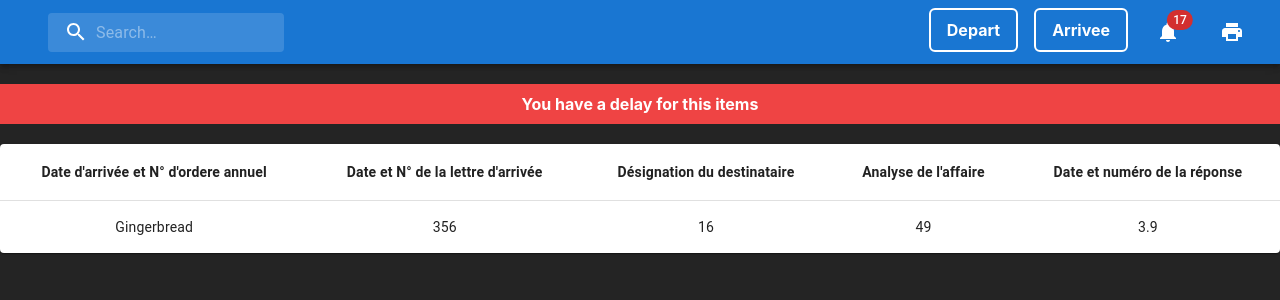
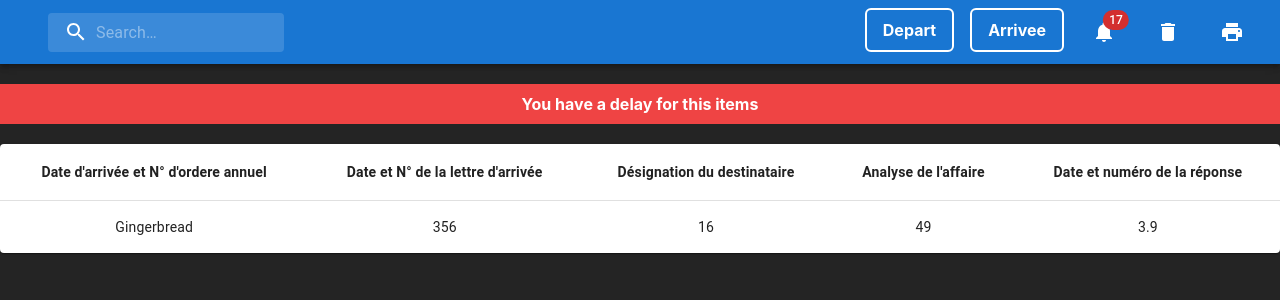
Before and after one commit to mustaphachqoubi/baladia_program, a React (Vite) app: page / in a window 1280 px wide. Shown: the top 300 px of the page. Built offline with nearby package versions, Linux system fonts and the light colour scheme.

Commit message:
i added the delete option

```diff
--- a/src/components/Navbar.jsx
+++ b/src/components/Navbar.jsx
@@ -21,6 +21,7 @@ import EmailIcon from "@mui/icons-material/Email";
 import { Link, useLocation } from "react-router-dom";
 import AddCircleIcon from '@mui/icons-material/AddCircle';
 import RemoveCircleIcon from '@mui/icons-material/RemoveCircle';
+import DeleteIcon from '@mui/icons-material/Delete';
 
 const Search = styled("div")(({ theme }) => ({
   position: "relative",
@@ -99,6 +100,10 @@ export const Navbar = ({ setFormDisplay, formDisplay }) => {
     formDisplay === "hidden" ? setFormDisplay("flex") : setFormDisplay("hidden")
   }
 
+  const handleDelete = () => {
+
+  }
+
   const location = useLocation()
 
 
@@ -156,6 +161,16 @@ export const Navbar = ({ setFormDisplay, formDisplay }) => {
           </p>
         </MenuItem>
       </Link>
+
+      <MenuItem onClick={handleDelete}>
+          <IconButton size="large" color="inherit">
+              <DeleteIcon />
+          </IconButton>
+
+          <p className="flex justify-center items-center font-bold cursor-pointer">
+            Delete
+          </p>
+        </MenuItem>
 
       <MenuItem onClick={handlePrint}>
         <IconButton size="large" color="inherit">
@@ -235,6 +250,15 @@ export const Navbar = ({ setFormDisplay, formDisplay }) => {
             </Link>
 
             <IconButton
+                size="large"
+                aria-label="show 17 new notifications"
+                color="inherit"
+                onClick={handleDelete}
+              >
+                  <DeleteIcon />
+              </IconButton>
+
+            <IconButton
               onClick={handlePrint}
               size="large"
               aria-label="show 17 new notifications"
```
